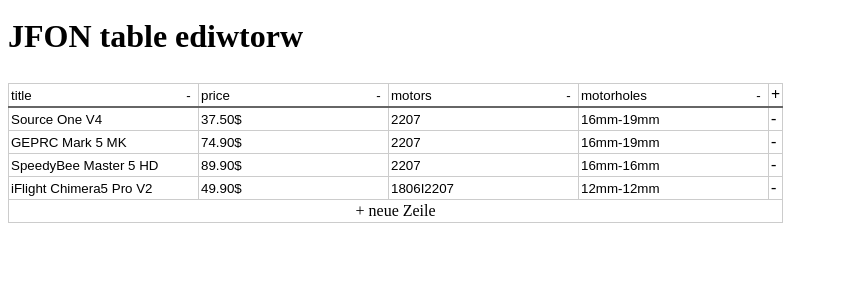
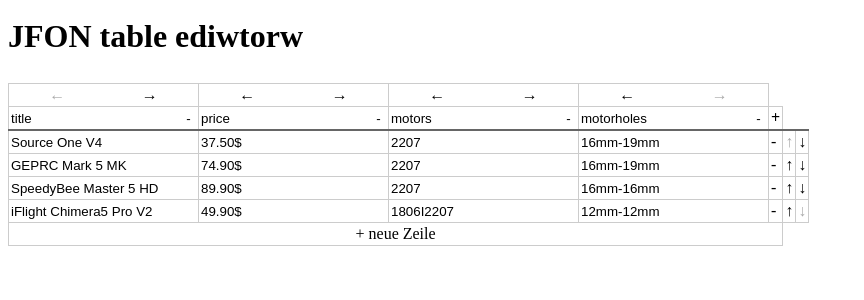
Before and after one commit to KsmBl/svelteTableEditor, a SvelteKit app: page / in a window 1280 px wide. Shown: the top 300 px of the page, without its empty margins (0-864 px from the left). Built offline with nearby package versions, Linux system fonts and the light colour scheme.

Commit message:
add moveRow / column

```diff
--- a/src/routes/+page.svelte
+++ b/src/routes/+page.svelte
@@ -90,6 +90,108 @@
 
 		data = trimmed;
 	}
+
+	function moveRowup(id)
+	{
+		updateData();
+
+		if (id - 1 >= data.length) {
+			var k = id - 1 - data.length + 1;
+			while (k--) {
+				data.push(undefined);
+			}
+		}
+
+		data.splice(id - 1, 0, data.splice(id, 1)[0]);
+	}
+
+	function moveRowdown(id)
+	{
+		updateData();
+
+		if(id + 1 >= data.length) {
+			var k = id + 1 - data.length + 1;
+			while(k--) {
+				data.push(undefined);
+			}
+		}
+
+		data.splice(id + 1, 0, data.splice(id, 1)[0]);
+	}
+
+	function moveColumnLeft(id)
+	{
+		//get all table headers and datas
+		const ths = document.getElementsByClassName("th");
+		const tds = document.getElementsByClassName("td");
+
+		//calculate width and height of table
+		const width = ths.length;
+		const height = tds.length / width;
+
+		for(var i = 0; i < height; i++) {
+			const keys = Object.keys(data[i]);
+
+			const firstKey = keys[id - 1];
+			const secondKey = keys[id];
+			const temp = data[i][firstKey];
+			data[i][firstKey] = data[i][secondKey];
+			data[i][secondKey] = temp;
+
+			const newObj = {};
+
+			for(var ii = 0; ii < keys.length; ii++) {
+				const key = keys[ii];
+
+				if (ii === id - 1) {
+					newObj[secondKey] = data[i][firstKey];
+				} else if (ii === id) {
+					newObj[firstKey] = data[i][secondKey];
+				} else {
+					newObj[key] = data[i][key];
+				}
+			}
+
+			data[i] = newObj;
+		}
+	}
+
+	function moveColumnRight(id)
+	{
+		//get all table headers and datas
+		const ths = document.getElementsByClassName("th");
+		const tds = document.getElementsByClassName("td");
+
+		//calculate width and height of table
+		const width = ths.length;
+		const height = tds.length / width;
+
+		for(var i = 0; i < height; i++) {
+			const keys = Object.keys(data[i]);
+
+			const firstKey = keys[id];
+			const secondKey = keys[id + 1];
+			const temp = data[i][firstKey];
+			data[i][firstKey] = data[i][secondKey];
+			data[i][secondKey] = temp;
+
+			const newObj = {};
+
+			for(var ii = 0; ii < keys.length; ii++) {
+				const key = keys[ii];
+
+				if (ii === id) {
+					newObj[secondKey] = data[i][firstKey];
+				} else if (ii === id + 1) {
+					newObj[firstKey] = data[i][secondKey];
+				} else {
+					newObj[key] = data[i][key];
+				}
+			}
+
+			data[i] = newObj;
+		}
+	}
 </script>
 
 
@@ -105,6 +207,25 @@
 <table>
 	<thead>
 		<tr>
+			{#each Object.keys(data[0]) as key, i}
+			<th> <div>
+				{#if i !== 0}
+				<p class="clickable" on:click={() => moveColumnLeft(i)}> ← </p>
+				{:else}
+				<p style="color: #aaa"> ← </p>
+				{/if}
+
+				{#if i !== Object.keys(data[0]).length - 1}
+				<p class="clickable" on:click={() => moveColumnRight(i)}> → </p>
+				{:else}
+				<p style="color: #aaa"> → </p>
+				{/if}
+			</div> </th>
+			{/each}
+		</tr>
+
+		<tr>
+
 			{#each Object.keys(data[0]) as key, i}
 			<th class="th"> <div> <input type="text" value={key}>
 				<button aria-label="delete this Column" on:click={() => deleteColumn(i)}> - </button>
@@ -122,6 +243,18 @@
 			{/each}
 
 			<td class="clickable" aria-label="delete this Row" on:click={() => deleteRow(i)}> - </td>
+
+			{#if i !== 0}
+			<td class="clickable arrowUp" aria-label="move Row up" on:click={() => moveRowup(i)}> ↑ </td>
+			{:else}
+			<td class="arrowUp" style="color: #aaa"> ↑ </td>
+			{/if}
+
+			{#if i !== data.length - 1}
+			<td class="clickable arrowDown" aria-label="move Row down" on:click={() => moveRowdown(i)}> ↓ </td>
+			{:else}
+			<td class="arrowDown" style="color: #aaa"> ↓ </td>
+			{/if}
 		</tr>
 		{/each}
 
@@ -171,6 +304,11 @@
 			border: none;
 			cursor: pointer;
 		}
+
+		p {
+			width: 50%;
+			text-align: center;
+		}
 	}
 
 	thead {
```
